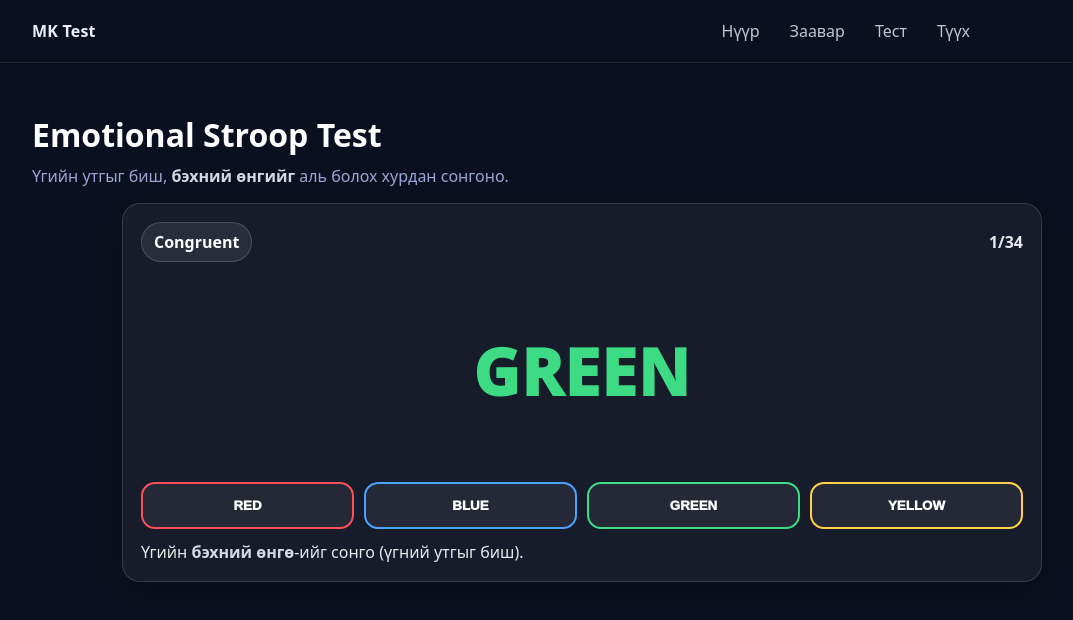
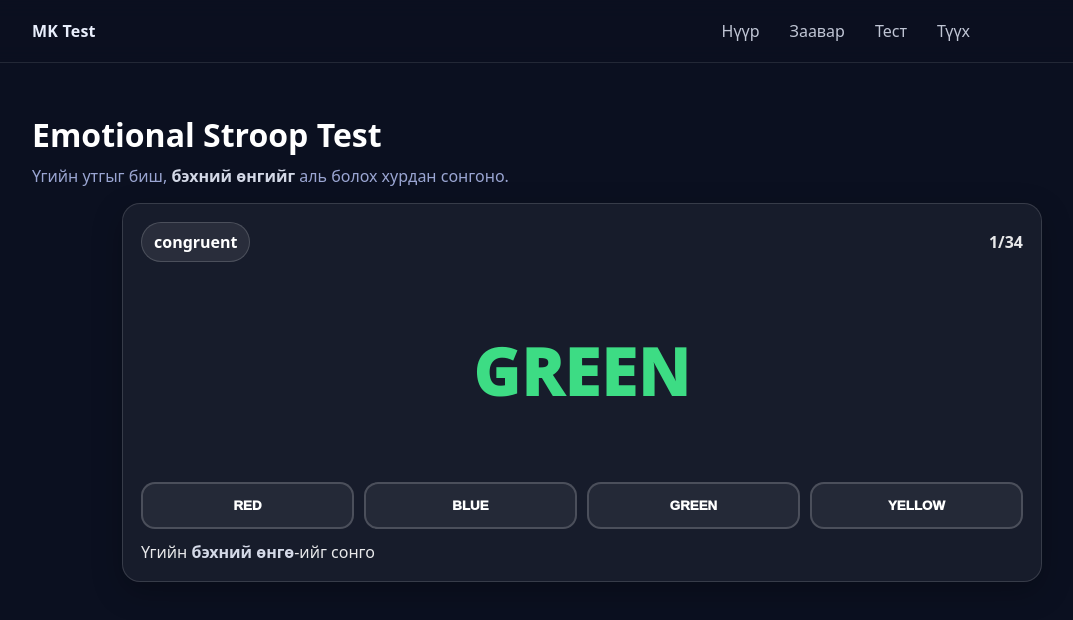
Before and after one commit to dalaiochir/oyuka, a Next.js app: page /test/stroop in a window 1280 px wide. Shown: the top 620 px of the page, without its empty margins (134-1207 px from the left). Built offline with nearby package versions, Linux system fonts and the light colour scheme.

Commit message:
Add Emotional Stroop test route

```diff
--- a/components/EmotionalStroopTask.tsx
+++ b/components/EmotionalStroopTask.tsx
@@ -25,145 +25,102 @@ function pickInk(except?: InkColorKey): InkColorKey {
 function makeTrials(perCond: number): StroopTrial[] {
   const n = Math.max(8, Math.min(60, perCond));
 
-  // congruent: color word == ink
-  const congruentWords = shuffle(STROOP_COLOR_WORDS).slice(0, n);
-  const congruent: StroopTrial[] = congruentWords.map((w) => {
-    const wKey = (["RED", "BLUE", "GREEN", "YELLOW"] as InkColorKey[]).includes(w as InkColorKey)
+  const congruent = shuffle(STROOP_COLOR_WORDS).slice(0, n).map((w) => {
+    const ink = ["RED", "BLUE", "GREEN", "YELLOW"].includes(w)
       ? (w as InkColorKey)
-      : pickInk(); // unsupported color words get random ink
-    return {
-      id: uid(),
-      condition: "congruent",
-      word: w,
-      ink: wKey,
-      correctInk: wKey,
-    };
+      : pickInk();
+    return { id: uid(), condition: "congruent", word: w, ink, correctInk: ink };
   });
 
-  // incongruent: color word != ink
-  const incongruentWords = shuffle(STROOP_COLOR_WORDS).slice(0, n);
-  const incongruent: StroopTrial[] = incongruentWords.map((w) => {
-    const wKey = (["RED", "BLUE", "GREEN", "YELLOW"] as InkColorKey[]).includes(w as InkColorKey)
+  const incongruent = shuffle(STROOP_COLOR_WORDS).slice(0, n).map((w) => {
+    const base = ["RED", "BLUE", "GREEN", "YELLOW"].includes(w)
       ? (w as InkColorKey)
       : pickInk();
-    const ink = pickInk(wKey);
-    return {
-      id: uid(),
-      condition: "incongruent",
-      word: w,
-      ink,
-      correctInk: ink,
-    };
+    const ink = pickInk(base);
+    return { id: uid(), condition: "incongruent", word: w, ink, correctInk: ink };
   });
 
-  // neutral: non-color word, random ink
-  const neutralWords = shuffle(STROOP_NEUTRAL_WORDS).slice(0, n);
-  const neutral: StroopTrial[] = neutralWords.map((w) => {
+  const neutral = shuffle(STROOP_NEUTRAL_WORDS).slice(0, n).map((w) => {
     const ink = pickInk();
-    return {
-      id: uid(),
-      condition: "neutral",
-      word: w,
-      ink,
-      correctInk: ink,
-    };
+    return { id: uid(), condition: "neutral", word: w, ink, correctInk: ink };
   });
 
-  // order: congruent -> incongruent -> neutral (block-wise, break between)
   return [...congruent, ...incongruent, ...neutral];
 }
 
 type View = "fix" | "stim" | "break" | "done";
 
-export default function EmotionalStroopTask(props: { trialsPerCondition?: number }) {
-  const trialsPerCond = props.trialsPerCondition ?? 12;
-  const trials = useMemo(() => makeTrials(trialsPerCond), [trialsPerCond]);
+export default function EmotionalStroopTask({ trialsPerCondition = 12 }) {
+  const trials = useMemo(() => makeTrials(trialsPerCondition), [trialsPerCondition]);
 
   const [idx, setIdx] = useState(0);
   const [view, setView] = useState<View>("fix");
   const [breakLeft, setBreakLeft] = useState(3);
-
   const [results, setResults] = useState<StroopTrialResult[]>([]);
 
-  const shownAtRef = useRef<number>(0);
-  const startedAtRef = useRef<number>(0);
-
-  const fixTimer = useRef<number | null>(null);
-  const breakTimer = useRef<number | null>(null);
+  const shownAtRef = useRef(0);
+  const startedAtRef = useRef(0);
+  const blockHandledRef = useRef(false);
 
   const current = trials[idx];
-
-  const currentBlock: StroopCondition | null = current ? current.condition : null;
-  const prevBlock: StroopCondition | null =
-    idx > 0 ? trials[idx - 1]?.condition ?? null : null;
-
-  function clearTimers() {
-    if (fixTimer.current) window.clearTimeout(fixTimer.current);
-    if (breakTimer.current) window.clearInterval(breakTimer.current);
-    fixTimer.current = null;
-    breakTimer.current = null;
-  }
+  const prev = idx > 0 ? trials[idx - 1] : null;
 
   useEffect(() => {
     startedAtRef.current = performance.now();
-    return () => clearTimers();
   }, []);
 
-  // fixation 500ms -> stimulus
+  // 🔁 FIXATION → STIMULUS lifecycle
   useEffect(() => {
     if (!current) return;
+    if (view !== "fix") return;
 
-    // block changed => break
-    if (prevBlock && currentBlock && prevBlock !== currentBlock) {
+    // block солигдсон бол break харуулна
+    if (prev && prev.condition !== current.condition && !blockHandledRef.current) {
+      blockHandledRef.current = true;
       setView("break");
       setBreakLeft(3);
 
-      let remaining = 3;
-      breakTimer.current = window.setInterval(() => {
-        remaining -= 1;
-        setBreakLeft(remaining);
-        if (remaining <= 0) {
-          if (breakTimer.current) window.clearInterval(breakTimer.current);
-          breakTimer.current = null;
-
-          setView("fix");
+      let t = 3;
+      const timer = setInterval(() => {
+        t -= 1;
+        setBreakLeft(t);
+        if (t <= 0) {
+          clearInterval(timer);
+          setView("fix"); // fixation руу буцаана
         }
       }, 1000);
 
       return;
     }
 
-    setView("fix");
-    fixTimer.current = window.setTimeout(() => {
+    // fixation → stimulus
+    blockHandledRef.current = false;
+    const timer = setTimeout(() => {
       setView("stim");
       shownAtRef.current = performance.now();
     }, 500);
 
-    return () => {
-      if (fixTimer.current) window.clearTimeout(fixTimer.current);
-      fixTimer.current = null;
-    };
-  }, [idx, current, currentBlock, prevBlock]);
+    return () => clearTimeout(timer);
+  }, [idx, view, current, prev]);
 
-  function finish(finalResults: StroopTrialResult[]) {
-    const totalMs = Math.max(0, Math.round(performance.now() - startedAtRef.current));
-    const attempt = buildStroopAttempt({
-      id: uid(),
-      createdAtIso: new Date().toISOString(),
-      totalMs,
-      results: finalResults,
-    });
-    saveStroopAttempt(attempt);
+  function finish(final: StroopTrialResult[]) {
+    const totalMs = Math.round(performance.now() - startedAtRef.current);
+    saveStroopAttempt(
+      buildStroopAttempt({
+        id: uid(),
+        createdAtIso: new Date().toISOString(),
+        totalMs,
+        results: final,
+      })
+    );
     setView("done");
   }
 
   function onPick(picked: InkColorKey) {
-    if (!current) return;
-    if (view !== "stim") return;
+    if (!current || view !== "stim") return;
 
     const now = performance.now();
-    const rtMs = Math.max(0, Math.round(now - shownAtRef.current));
-    const correct = picked === current.correctInk;
+    const rtMs = Math.round(now - shownAtRef.current);
 
     const res: StroopTrialResult = {
       trialId: current.id,
@@ -172,32 +129,28 @@ export default function EmotionalStroopTask(props: { trialsPerCondition?: number
       ink: current.ink,
       correctInk: current.correctInk,
       picked,
-      correct,
+      correct: picked === current.correctInk,
       rtMs,
       shownAtMs: shownAtRef.current,
       responseAtMs: now,
     };
 
-    const nextResults = [...results, res];
-    setResults(nextResults);
+    const next = [...results, res];
+    setResults(next);
 
-    const nextIdx = idx + 1;
-    if (nextIdx >= trials.length) {
-      finish(nextResults);
-      return;
+    if (idx + 1 >= trials.length) {
+      finish(next);
+    } else {
+      setIdx((i) => i + 1);
+      setView("fix");
     }
-    setIdx(nextIdx);
-  }
-
-  if (!current && view !== "done") {
-    return <div className={styles.card}>Тест бэлтгэж байна…</div>;
   }
 
   if (view === "break") {
     return (
       <div className={styles.card}>
-        <div className={styles.title}>Block солигдоно</div>
-        <div className={styles.sub}>Дараагийн блок {breakLeft} секундийн дараа…</div>
+        <div className={styles.title}>Block солигдож байна</div>
+        <div className={styles.sub}>{breakLeft} секундийн дараа үргэлжилнэ</div>
       </div>
     );
   }
@@ -205,38 +158,26 @@ export default function EmotionalStroopTask(props: { trialsPerCondition?: number
   if (view === "done") {
     return (
       <div className={styles.card}>
-        <div className={styles.title}>Emotional Stroop дууслаа ✅</div>
-        <div className={styles.sub}>Үр дүн “Түүх” хэсэгт хадгалагдлаа.</div>
-        <div className={styles.row}>
-          <a className={styles.linkBtn} href="/test/stroop/result">Үр дүн харах</a>
-          <a className={styles.linkBtn} href="/test/stroop/history">Түүх</a>
-        </div>
+        <div className={styles.title}>Stroop тест дууслаа ✅</div>
+        <a className={styles.linkBtn} href="/test/stroop/result">Үр дүн харах</a>
       </div>
     );
   }
 
-  const inkCss = INK_COLORS.find((c) => c.key === current.ink)?.css ?? "#ffffff";
+  const inkCss = INK_COLORS.find((c) => c.key === current.ink)?.css ?? "#fff";
 
   return (
     <div className={styles.card}>
       <div className={styles.top}>
-        <div className={styles.pill}>
-          {current.condition === "congruent" && "Congruent"}
-          {current.condition === "incongruent" && "Incongruent"}
-          {current.condition === "neutral" && "Neutral"}
-        </div>
-        <div className={styles.count}>
-          {idx + 1}/{trials.length}
-        </div>
+        <div className={styles.pill}>{current.condition}</div>
+        <div className={styles.count}>{idx + 1}/{trials.length}</div>
       </div>
 
       <div className={styles.stage}>
         {view === "fix" ? (
           <div className={styles.fix}>+</div>
         ) : (
-          <div className={styles.word} style={{ color: inkCss }}>
-            {current.word}
-          </div>
+          <div className={styles.word} style={{ color: inkCss }}>{current.word}</div>
         )}
       </div>
 
@@ -247,7 +188,6 @@ export default function EmotionalStroopTask(props: { trialsPerCondition?: number
             className={styles.btn}
             onClick={() => onPick(c.key)}
             disabled={view !== "stim"}
-            style={{ borderColor: c.css }}
           >
             {c.key}
           </button>
@@ -255,7 +195,7 @@ export default function EmotionalStroopTask(props: { trialsPerCondition?: number
       </div>
 
       <div className={styles.hint}>
-        Үгийн <b>бэхний өнгө</b>-ийг сонго (үгний утгыг биш).
+        Үгийн <b>бэхний өнгө</b>-ийг сонго
       </div>
     </div>
   );
```
